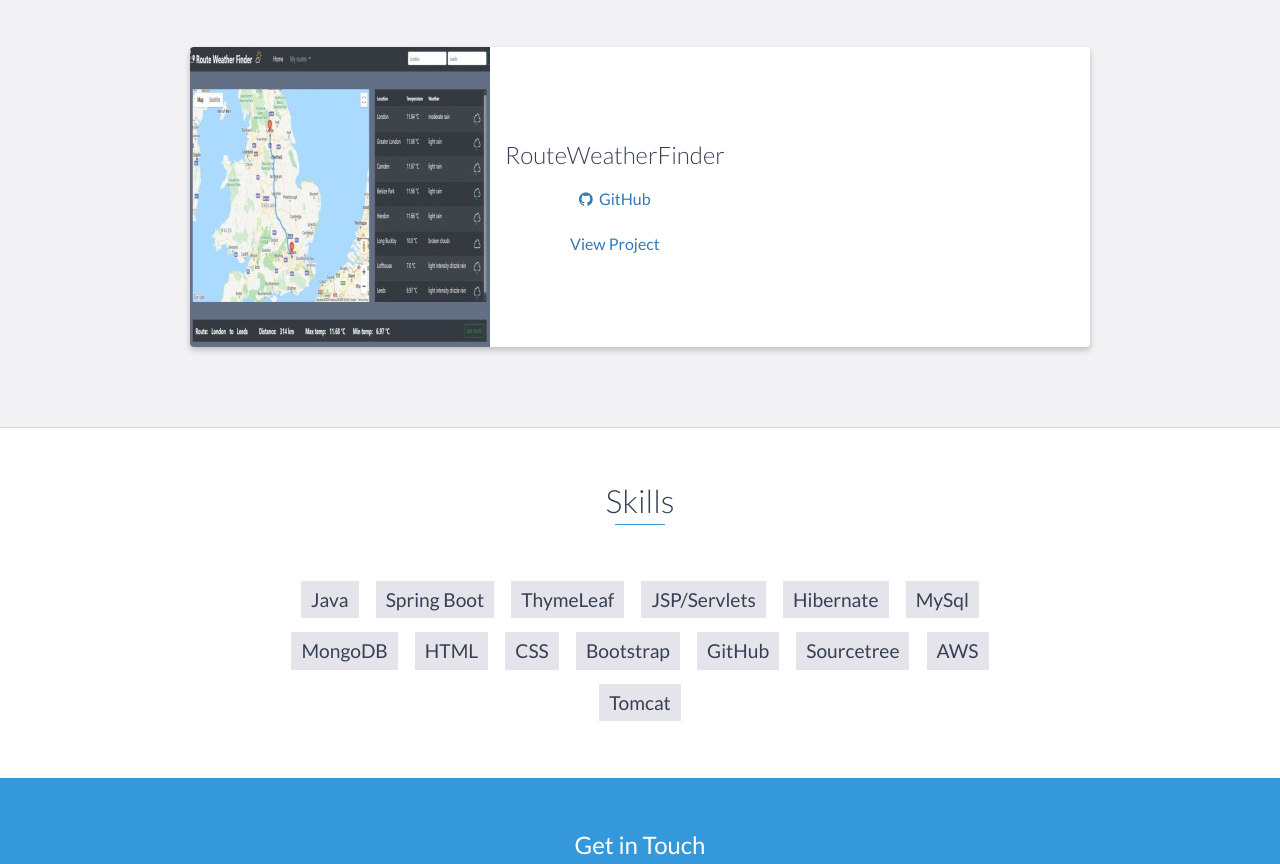
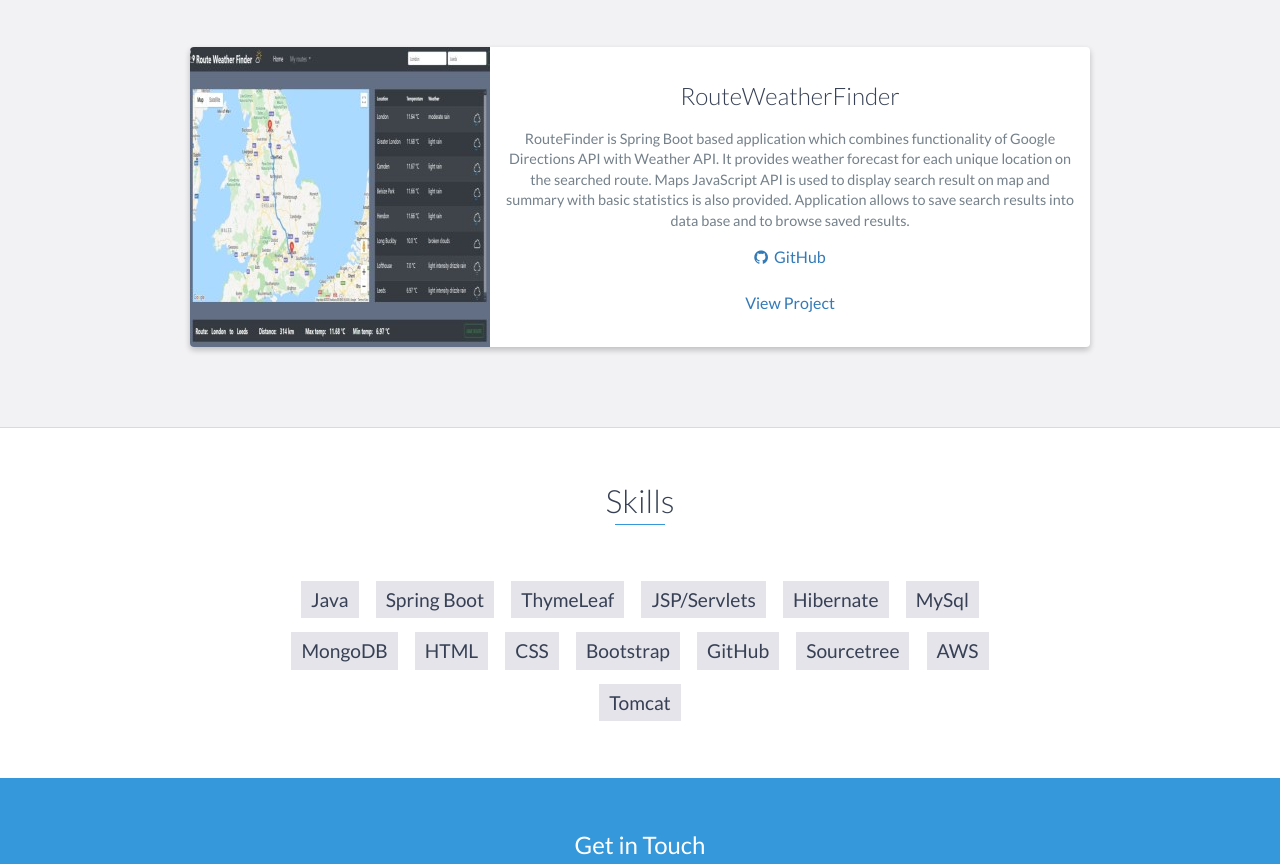
Before and after one commit to MaciejDrobot/mdrobot, a website: page index.html in a window 1280 px wide. Shown: the part 2680-3544 px from the top of the page. Drawn offline with nearby package versions, Linux system fonts and the light colour scheme.

Commit message:
Update index.html

```diff
--- a/index.html
+++ b/index.html
@@ -194,6 +194,10 @@
                         <div class="project-info">
                             <h3>RouteWeatherFinder</h3>
                             <p>
+                                RouteFinder is Spring Boot based application which combines functionality of Google Directions API with Weather API.
+                                It provides weather forecast for each unique location on the searched route.
+                                Maps JavaScript API is used to display search result on map and summary with basic statistics is also provided.
+                                Application allows to save search results into data base and to browse saved results.
 
                             </p>
                             <a href="https://github.com/MaciejDrobot/RouteFinder"><i class="fa fa-github" aria-hidden="true"></i>&nbsp; GitHub </a>
```
